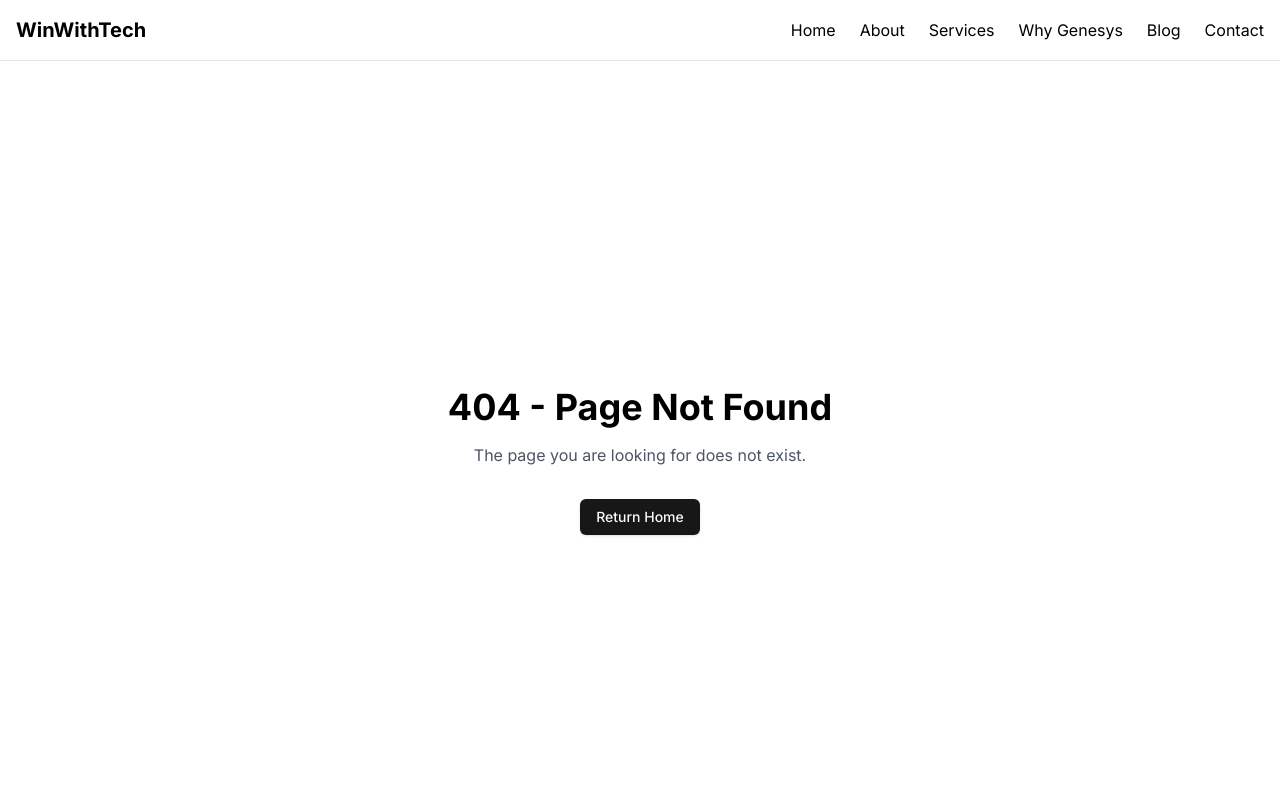
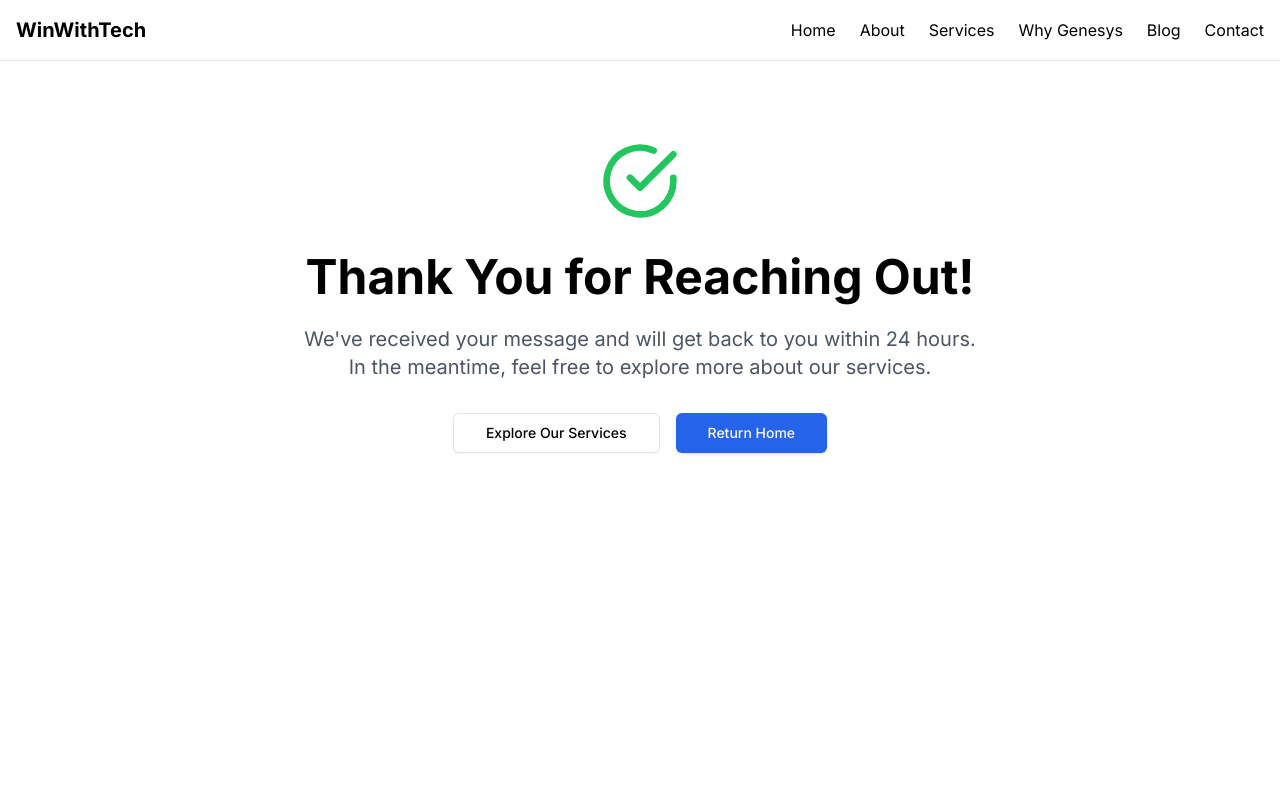
Before and after one commit to Volanalytics/winwithtech, a Next.js app: page /winwithtech/thank-you in a window 1280 px wide. Before the commit this address had no page. Shown: the top 800 px of the page. Built offline with nearby package versions, Linux system fonts and the light colour scheme.

Commit message:
feat: implement FormSubmit.io contact form with thank you page

```diff
--- /dev/null
+++ b/src/app/thank-you/page.tsx
@@ -0,0 +1,53 @@
+import Link from "next/link";
+import { Button } from "@/components/ui/button";
+import type { Metadata } from "next";
+
+export const metadata: Metadata = {
+  title: "Thank You | WinWithTech",
+  description: "Thank you for contacting WinWithTech. We'll be in touch soon!",
+};
+
+export default function ThankYouPage() {
+  return (
+    <div className="min-h-screen">
+      <section className="py-20 text-center">
+        <div className="container mx-auto px-4">
+          <svg
+            className="w-20 h-20 text-green-500 mx-auto mb-8"
+            viewBox="0 0 24 24"
+            fill="none"
+            stroke="currentColor"
+            strokeWidth="2"
+            strokeLinecap="round"
+            strokeLinejoin="round"
+          >
+            <path d="M22 11.08V12a10 10 0 1 1-5.93-9.14" />
+            <polyline points="22 4 12 14.01 9 11.01" />
+          </svg>
+
+          <h1 className="text-4xl md:text-5xl font-bold mb-6">
+            Thank You for Reaching Out!
+          </h1>
+
+          <p className="text-xl text-gray-600 mb-8 max-w-2xl mx-auto">
+            We've received your message and will get back to you within 24 hours.
+            In the meantime, feel free to explore more about our services.
+          </p>
+
+          <div className="flex flex-col sm:flex-row gap-4 justify-center">
+            <Link href="/services">
+              <Button variant="outline" size="lg">
+                Explore Our Services
+              </Button>
+            </Link>
+            <Link href="/">
+              <Button className="bg-blue-600 hover:bg-blue-700" size="lg">
+                Return Home
+              </Button>
+            </Link>
+          </div>
+        </div>
+      </section>
+    </div>
+  );
+}
--- a/src/components/ContactForm.tsx
+++ b/src/components/ContactForm.tsx
@@ -1,82 +1,25 @@
 "use client";
 
-import { useState } from "react";
+
 import { Button } from "@/components/ui/button";
 
-interface FormData {
-  name: string;
-  email: string;
-  company: string;
-  message: string;
-}
-
-interface FormState {
-  isSubmitting: boolean;
-  isSuccess: boolean;
-  error: string | null;
-}
-
 export function ContactForm() {
-  const [formData, setFormData] = useState<FormData>({
-    name: "",
-    email: "",
-    company: "",
-    message: "",
-  });
-
-  const [formState, setFormState] = useState<FormState>({
-    isSubmitting: false,
-    isSuccess: false,
-    error: null,
-  });
-
-  const handleChange = (
-    e: React.ChangeEvent<HTMLInputElement | HTMLTextAreaElement>
-  ) => {
-    const { name, value } = e.target;
-    setFormData((prev) => ({
-      ...prev,
-      [name]: value,
-    }));
-  };
-
-  const handleSubmit = (e: React.FormEvent) => {
-    e.preventDefault();
-
-    // Construct email body
-    const emailBody = `
-Name: ${formData.name}
-Email: ${formData.email}
-Company: ${formData.company}
-
-Message:
-${formData.message}
-    `.trim();
-
-    // Construct mailto URL
-    const mailtoUrl = `mailto:info@winwithtech.com?subject=Contact Form Submission from ${formData.name}&body=${encodeURIComponent(emailBody)}`;
-
-    // Open default email client
-    window.location.href = mailtoUrl;
-
-    // Show success message
-    setFormState({
-      isSubmitting: false,
-      isSuccess: true,
-      error: null,
-    });
-
-    // Reset form
-    setFormData({
-      name: "",
-      email: "",
-      company: "",
-      message: "",
-    });
-  };
 
   return (
-    <form onSubmit={handleSubmit} className="space-y-6">
+    <form
+      action="https://formsubmit.io/send/info@winwithtech.com"
+      method="POST"
+      className="space-y-6"
+    >
+      {/* This prevents spam */}
+      <input name="_formsubmit_id" type="text" style={{ display: "none" }} />
+
+      {/* Redirect after submission */}
+      <input
+        type="hidden"
+        name="_redirect"
+        value="https://winwithtech.com/thank-you"
+      />
       <div>
         <label className="block text-sm font-medium text-gray-700 mb-2">
           Name
@@ -84,8 +27,6 @@ ${formData.message}
           <input
             type="text"
             name="name"
-          value={formData.name}
-          onChange={handleChange}
             required
             className="w-full px-4 py-2 border rounded-md focus:outline-none focus:ring-2 focus:ring-blue-500"
             placeholder="Your name"
@@ -98,8 +39,6 @@ ${formData.message}
           <input
             type="email"
             name="email"
-          value={formData.email}
-          onChange={handleChange}
             required
             className="w-full px-4 py-2 border rounded-md focus:outline-none focus:ring-2 focus:ring-blue-500"
             placeholder="your@email.com"
@@ -112,8 +51,6 @@ ${formData.message}
           <input
             type="text"
             name="company"
-          value={formData.company}
-          onChange={handleChange}
             className="w-full px-4 py-2 border rounded-md focus:outline-none focus:ring-2 focus:ring-blue-500"
             placeholder="Your company"
           />
@@ -124,8 +61,6 @@ ${formData.message}
         </label>
           <textarea
             name="message"
-          value={formData.message}
-          onChange={handleChange}
             required
             rows={4}
             className="w-full px-4 py-2 border rounded-md focus:outline-none focus:ring-2 focus:ring-blue-500"
@@ -133,22 +68,11 @@ ${formData.message}
           />
       </div>
 
-      {formState.error && (
-        <div className="text-red-600 text-sm">{formState.error}</div>
-      )}
-
-      {formState.isSuccess && (
-        <div className="text-green-600 text-sm">
-          Thank you for your message. We will be in touch soon!
-        </div>
-      )}
-
       <Button
         type="submit"
         className="w-full bg-blue-600 hover:bg-blue-700"
-        disabled={formState.isSubmitting}
       >
-        {formState.isSubmitting ? "Sending..." : "Send Message"}
+        Send Message
       </Button>
     </form>
   );
```
Lines whose indentation alone changed are shown as unchanged.
